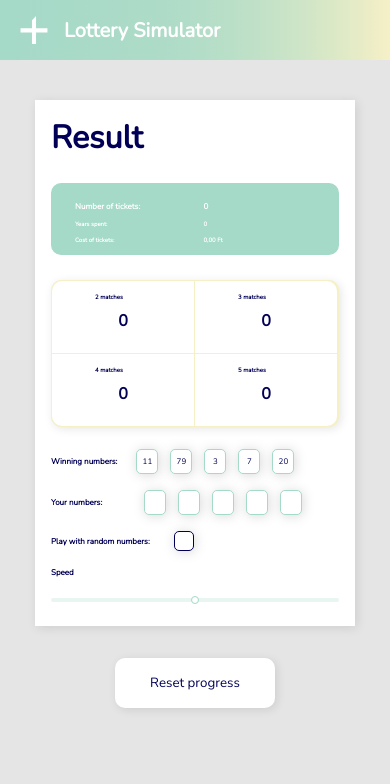
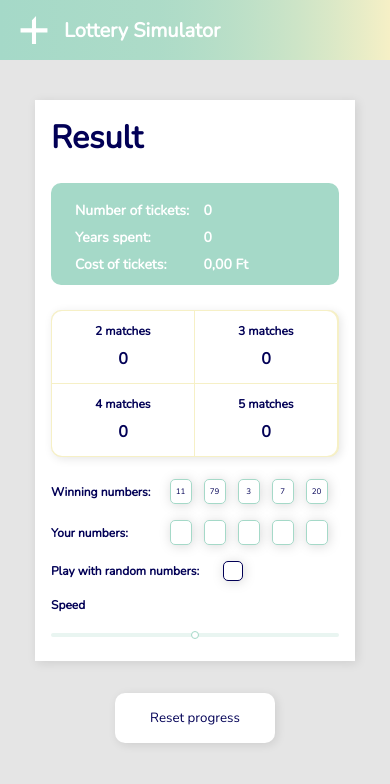
Before and after one commit to szoverdffygyorgy/lottery-simulator, a React (Vite) app: page / in a window 390 px wide. Shown: the top 784 px of the page. Built offline with nearby package versions, Linux system fonts and the light colour scheme.

Commit message:
Revert mobile fonts

```diff
--- a/src/containers/aggregated-results/aggregated-results.styles.ts
+++ b/src/containers/aggregated-results/aggregated-results.styles.ts
@@ -34,10 +34,6 @@ export const Text = styled.label<TextProps>`
           z-index: 1;
         `
       : null};
-
-  @media ${breakpoints.mobile} {
-    font-size: 6px;
-  }
 `;
 
 export const LargeText = styled.label`
@@ -46,7 +42,7 @@ export const LargeText = styled.label`
   color: ${({ theme }) => theme.secondaryText};
 
   @media ${breakpoints.mobile} {
-    font-size: 8px;
+    font-size: 14px;
   }
 `;
 
@@ -56,7 +52,7 @@ export const Attempts = styled.label`
   color: ${({ theme }) => theme.secondaryText};
 
   @media ${breakpoints.mobile} {
-    font-size: 8px;
+    font-size: 14px;
   }
 `;
 
--- a/src/containers/lottery-speed/lottery-speed.styles.ts
+++ b/src/containers/lottery-speed/lottery-speed.styles.ts
@@ -13,7 +13,7 @@ export const Title = styled.h2`
 
   @media ${breakpoints.mobile} {
     margin: 0 0 10px 0;
-    font-size: 8px;
+    font-size: 12px;
     font-weight: 600;
   }
 `;
--- a/src/containers/lottery-success/lottery-success.styles.ts
+++ b/src/containers/lottery-success/lottery-success.styles.ts
@@ -62,18 +62,10 @@ export const CellTitle = styled.label`
   margin-bottom: 9px;
   font-size: 12px;
   font-weight: 700;
-
-  @media ${breakpoints.tablet} {
-    font-size: 6px;
-  }
 `;
 
 export const CellValue = styled.label`
   font-size: 16px;
   font-weight: 700;
   text-align: center;
-
-  ${breakpoints.tablet} {
-    font-size: 8px;
-  }
 `;
--- a/src/containers/randomizer/randomizer.styles.ts
+++ b/src/containers/randomizer/randomizer.styles.ts
@@ -20,7 +20,7 @@ export const Title = styled.h3`
 
   @media ${breakpoints.mobile} {
     margin: 0 24px 0 0;
-    font-size: 8px;
+    font-size: 12px;
     font-weight: 600;
   }
 `;
--- a/src/containers/user-numbers/user-numbers.styles.ts
+++ b/src/containers/user-numbers/user-numbers.styles.ts
@@ -20,7 +20,7 @@ export const Title = styled.h3`
 
   @media ${breakpoints.mobile} {
     margin: 0 42px 0 0;
-    font-size: 8px;
+    font-size: 12px;
     font-weight: 600;
   }
 `;
--- a/src/containers/winning-numbers/winning-numbers.styles.ts
+++ b/src/containers/winning-numbers/winning-numbers.styles.ts
@@ -20,7 +20,7 @@ export const Title = styled.h3`
 
   @media ${breakpoints.mobile} {
     margin: 0 19px 0 0;
-    font-size: 8px;
+    font-size: 12px;
     font-weight: 600;
   }
 `;
```
